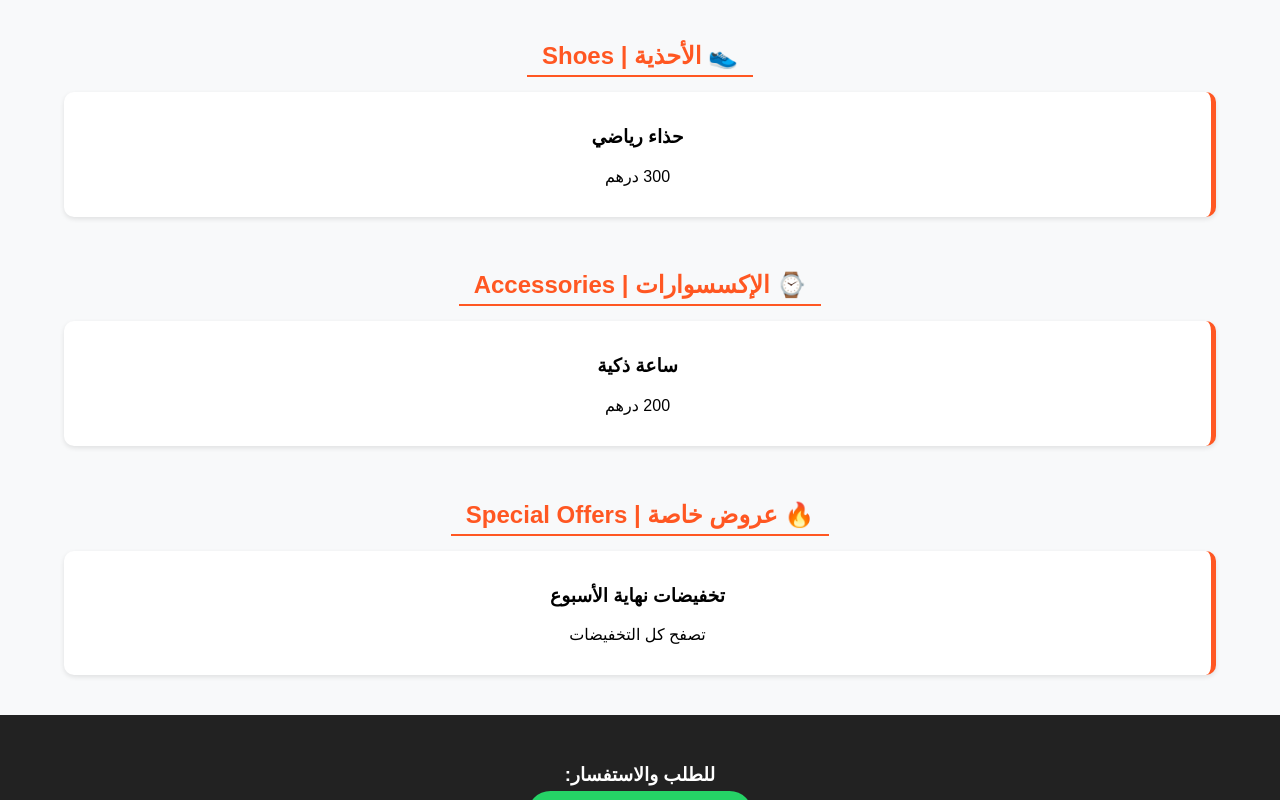
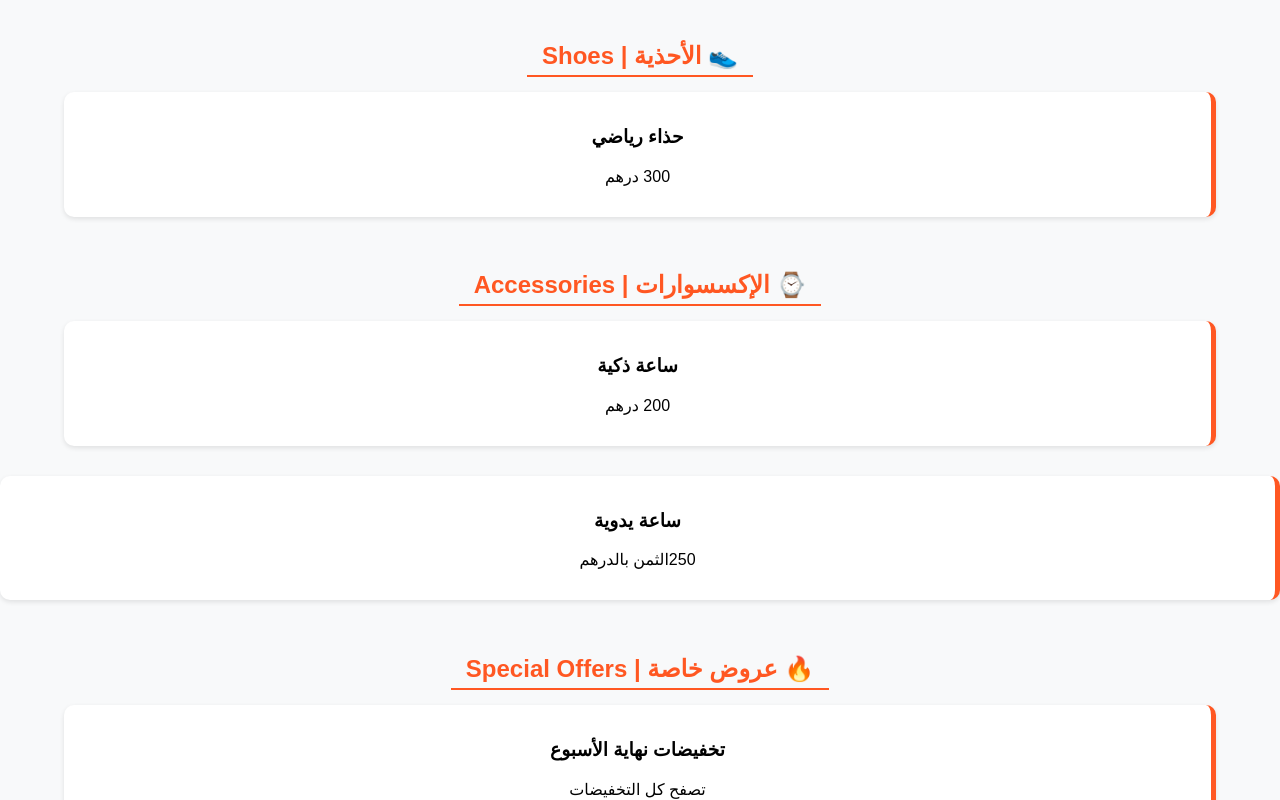
Before and after one commit to hamzaalaaroussii-hub/andromeda-market, a plain HTML site: page index.html in a window 1280 px wide. Shown: the part 363-1163 px from the top of the page. Drawn offline with Linux system fonts and the light colour scheme.

Commit message:
Update index.html

```diff
--- a/index.html
+++ b/index.html
@@ -39,6 +39,10 @@
             <div class="product-card"><h3>ساعة ذكية</h3><p>200 درهم</p></div>
         </div>
     </div>
+    <div class="product-card">
+    <h3>ساعة يدوية </h3>
+    <p>250الثمن بالدرهم</p>
+</div>
 
     <div class="section">
         <h2 class="cat-title">🔥 عروض خاصة | Special Offers</h2>
```
